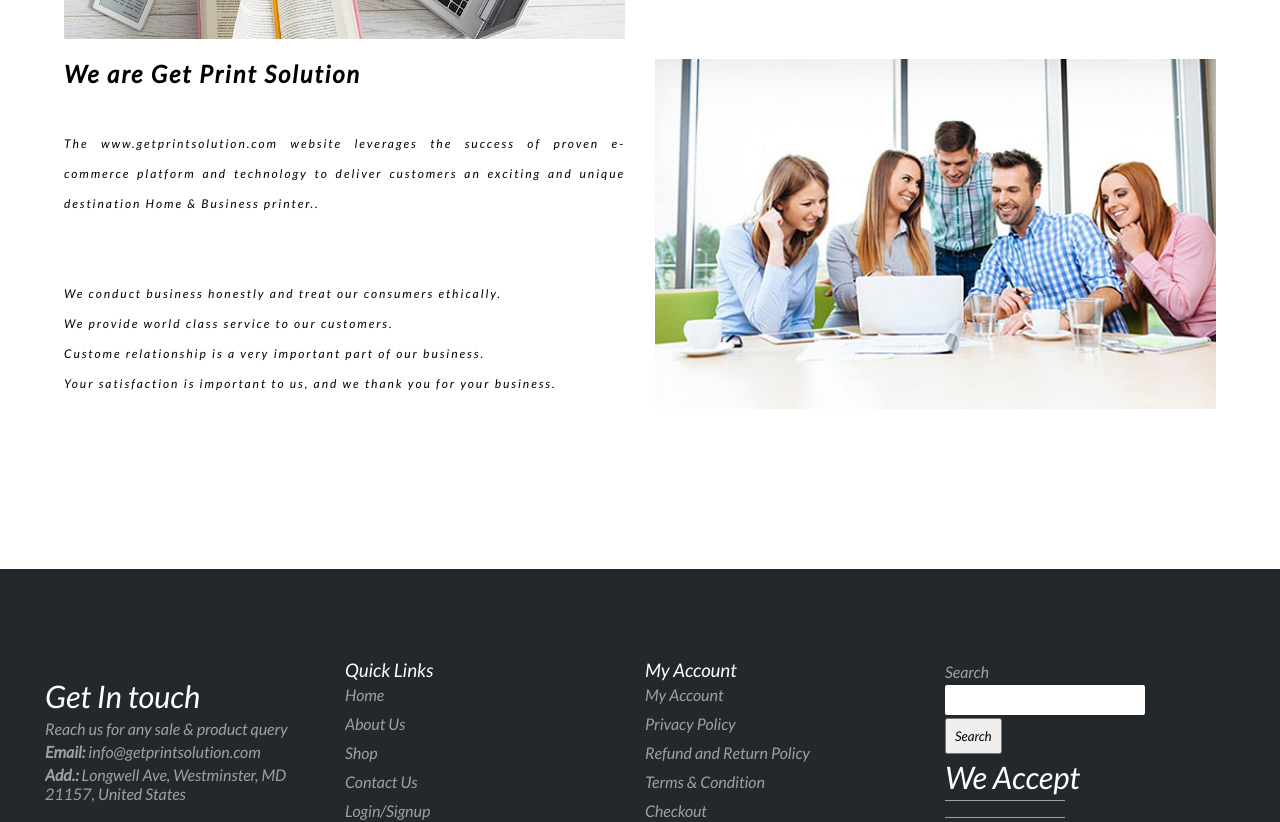
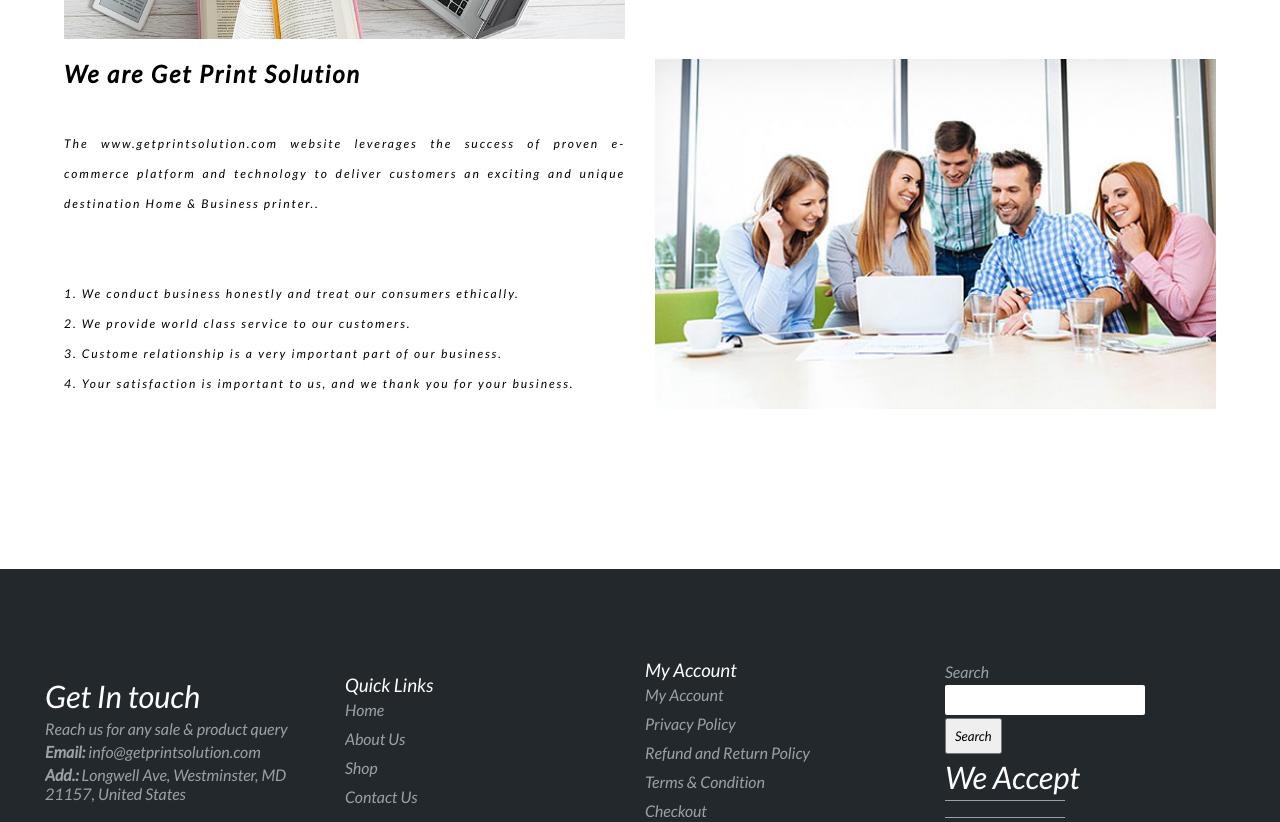
Before and after one commit to 7Mudit/Website-2, a React (Create React App) app: page /about in a window 1280 px wide. Shown: the part 600-1422 px from the top of the page. Built offline with nearby package versions, Linux system fonts and the light colour scheme.

Commit message:
Minor changes in footer

```diff
--- a/src/components/About/About.js
+++ b/src/components/About/About.js
@@ -32,15 +32,16 @@ const About = () => {
               The www.getprintsolution.com website leverages the success of
               proven e-commerce platform and technology to deliver customers an
               exciting and unique destination Home & Business printer..
-              <br /><br />
               <br />
-              We conduct business honestly and treat our consumers ethically.
               <br />
-              We provide world class service to our customers.
               <br />
-              Custome relationship is a very important part of our business.
+              1. We conduct business honestly and treat our consumers ethically.
               <br />
-              Your satisfaction is important to us, and we thank you for your
+              2. We provide world class service to our customers.
+              <br />
+              3. Custome relationship is a very important part of our business.
+              <br />
+              4. Your satisfaction is important to us, and we thank you for your
               business.
             </p>
           </div>
--- a/src/components/Footer/Footer.css
+++ b/src/components/Footer/Footer.css
@@ -1,3 +1,8 @@
+a{
+    text-decoration: none;
+    cursor: pointer;
+    color:#9BA1A7;
+}
 .footer{
     background-color:#23282d;
 }
--- a/src/components/Footer/Footer.js
+++ b/src/components/Footer/Footer.js
@@ -23,14 +23,13 @@ const Footer = () => {
           <div class="foo-column">
             <h3 class="footer-subheading">Quick Links</h3>
             <ul class="footer-list">
-              <li class="footer-hover-item">Home</li>
+            <a href="/"><li class="footer-hover-item">Home</li></a>
               {/* <li>
                 <span class="current">About Us</span>
               </li> */}
-              <li class="footer-hover-item">About Us</li>
-              <li class="footer-hover-item">Shop</li>
-              <li class="footer-hover-item">Contact Us</li>
-              <li class="footer-hover-item">Login/Signup</li>
+              <a href="/about"><li class="footer-hover-item">About Us</li></a>
+              <a href="/shop"> <li class="footer-hover-item">Shop</li></a>
+              <a href="/contact"><li class="footer-hover-item">Contact Us</li></a>
             </ul>
           </div>
 
```
